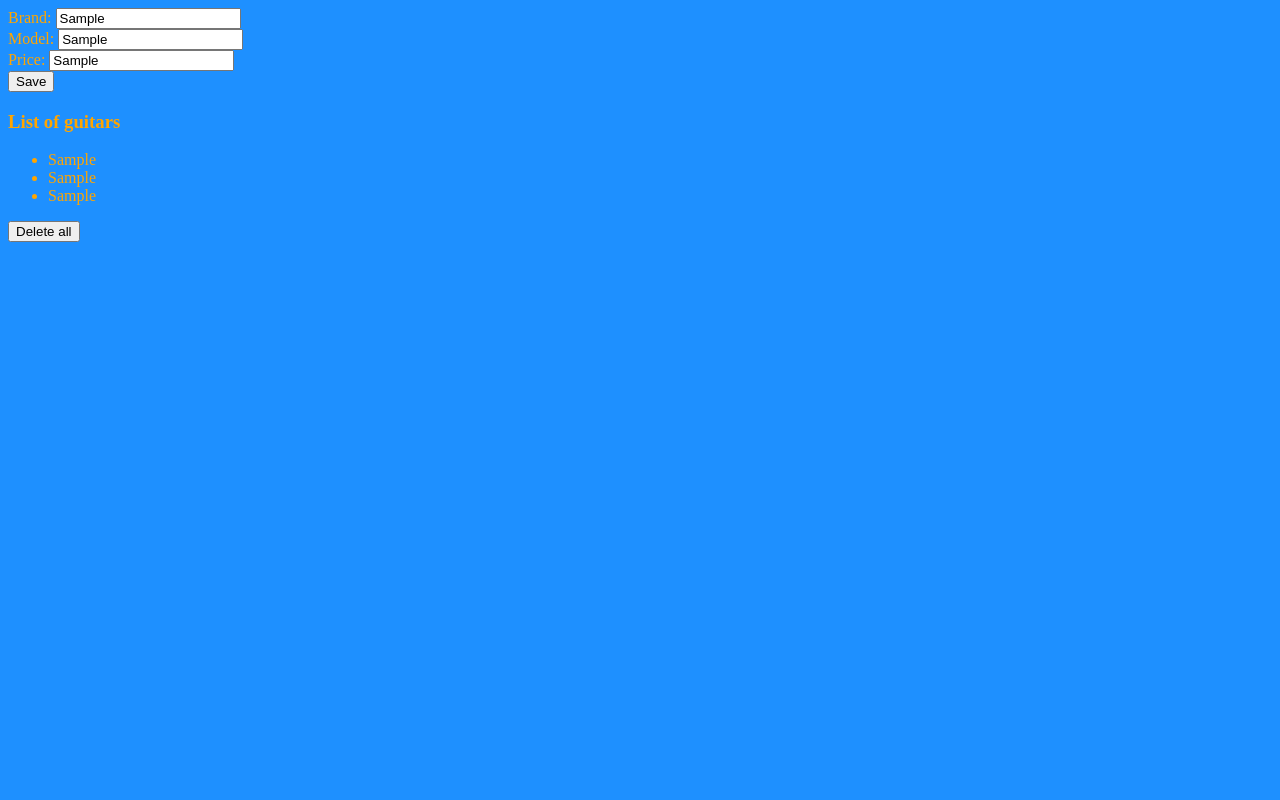
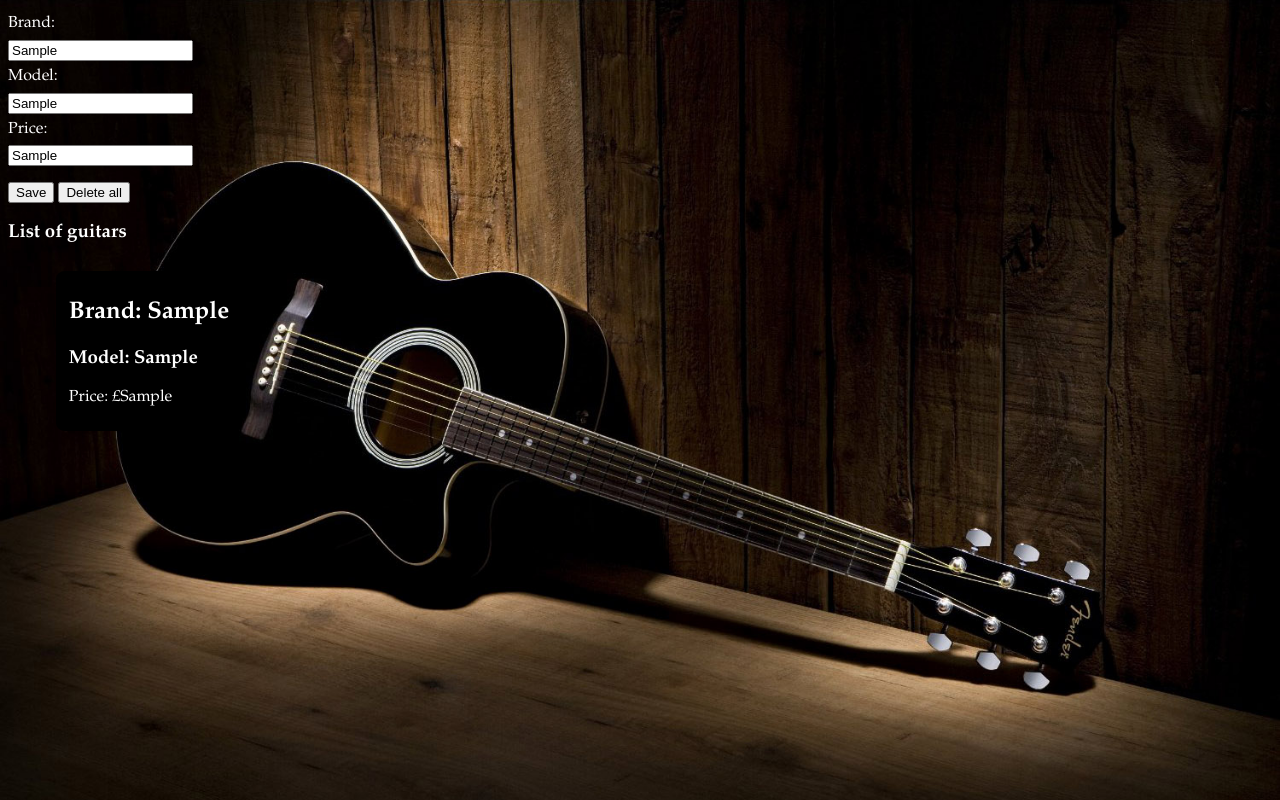
Before and after one commit to tamaszentai/week_06_weekend_homework_Manipulating_the_DOM, a plain HTML site: page index.html in a window 1280 px wide. Both pictures are taken after typing "Sample", "Sample", "Sample" into the empty fields and a click on the input "Save". Drawn offline with Linux system fonts and the light colour scheme.

Commit message:
css, js refactor

```diff
--- a/css/main.css
+++ b/css/main.css
@@ -1,4 +1,44 @@
 body {
-  background-color: dodgerblue;
-  color: orange;
+  background-image: url("background.jpg");
+  background-size: cover;
+  background-repeat: no-repeat;
+  font-family: Palatino;
+  color: white;
+  text
 }
+
+#form-wrapper {
+  width: 100%;
+  display: flex;
+  flex-direction: column;
+}
+
+.form-item {
+  margin-right: 1.8rem;
+}
+
+label.primary {
+  display: block;
+  margin: 0.4em 0;
+}
+
+label::after {
+  content: ":";
+}
+
+button, input[type="submit"] {
+  margin-top: 1rem;
+}
+
+#guitar-list {
+  display: flex;
+  flex-wrap: wrap;
+  list-style-type: none;
+}
+
+.guitar-list-item {
+  margin: 0.5rem 0.5rem;
+  padding: 0.5rem 0.8rem;
+  border-radius: 5%;
+  background: black;
+}
--- a/index.html
+++ b/index.html
@@ -8,22 +8,25 @@
   </head>
   <body>
     <form id="new-guitar">
+      <div id="form-wrapper">
       <div class="form-item">
-        <label for="brand" class="primary">Brand: </label>
+        <label for="brand" class="primary">Brand</label>
         <input type="text" id="brand" required/>
       </div>
 
       <div class="form-item">
-        <label for="model" class="primary">Model: </label>
+        <label for="model" class="primary">Model</label>
         <input type="text" id="model" required/>
       </div>
 
       <div class="form-item">
-        <label for="price" class="primary">Price: </label>
+        <label for="price" class="primary">Price</label>
         <input type="text" id="price" required/>
+      </div>
       </div>
 
       <input type="submit" value="Save"/>
+        <input type="button" id="deleteall" value="Delete all">
     </form>
 
     <h3>List of guitars</h3>
@@ -31,6 +34,6 @@
 
     </ul>
 
-    <input type="button" id="deleteall" value="Delete all">
+
   </body>
 </html>
--- a/js/app.js
+++ b/js/app.js
@@ -12,20 +12,29 @@ deleteAll.addEventListener('click', deleteAllButton);
 const handleFormSubmit = function () {
   event.preventDefault();
 
-  const newListItem = document.createElement('li');
-  newListItem.textContent = event.target.brand.value;
+  const guitarListItem = createGuitarListItem(event.target);
+   const guitarList = document.querySelector('#guitar-list');
+   guitarList.appendChild(guitarListItem);
 
-  const newListItem2 = document.createElement('li');
-  newListItem2.textContent = event.target.model.value;
+}
 
-  const newListItem3 = document.createElement('li');
-  newListItem3.textContent = event.target.price.value;
+  const createGuitarListItem = function () {
+  const guitarListItem = document.createElement('li');
+  guitarListItem.classList.add('guitar-list-item');
 
+    const brand = document.createElement('h2');
+    brand.textContent = `Brand: ${event.target.brand.value}`;
+    guitarListItem.appendChild(brand);
 
-  const list = document.querySelector('#guitar-list');
-  list.appendChild(newListItem);
-  list.appendChild(newListItem2);
-  list.appendChild(newListItem3);
+    const model = document.createElement('h3');
+    model.textContent = `Model: ${event.target.model.value}`;
+    guitarListItem.appendChild(model);
+
+    const price = document.createElement('p');
+    price.textContent = `Price: £${event.target.price.value}`;
+    guitarListItem.appendChild(price);
+
+  return guitarListItem;
 }
 
 const deleteAllButton = function () {
```
Also changed, not shown: css/background.jpg (added).
